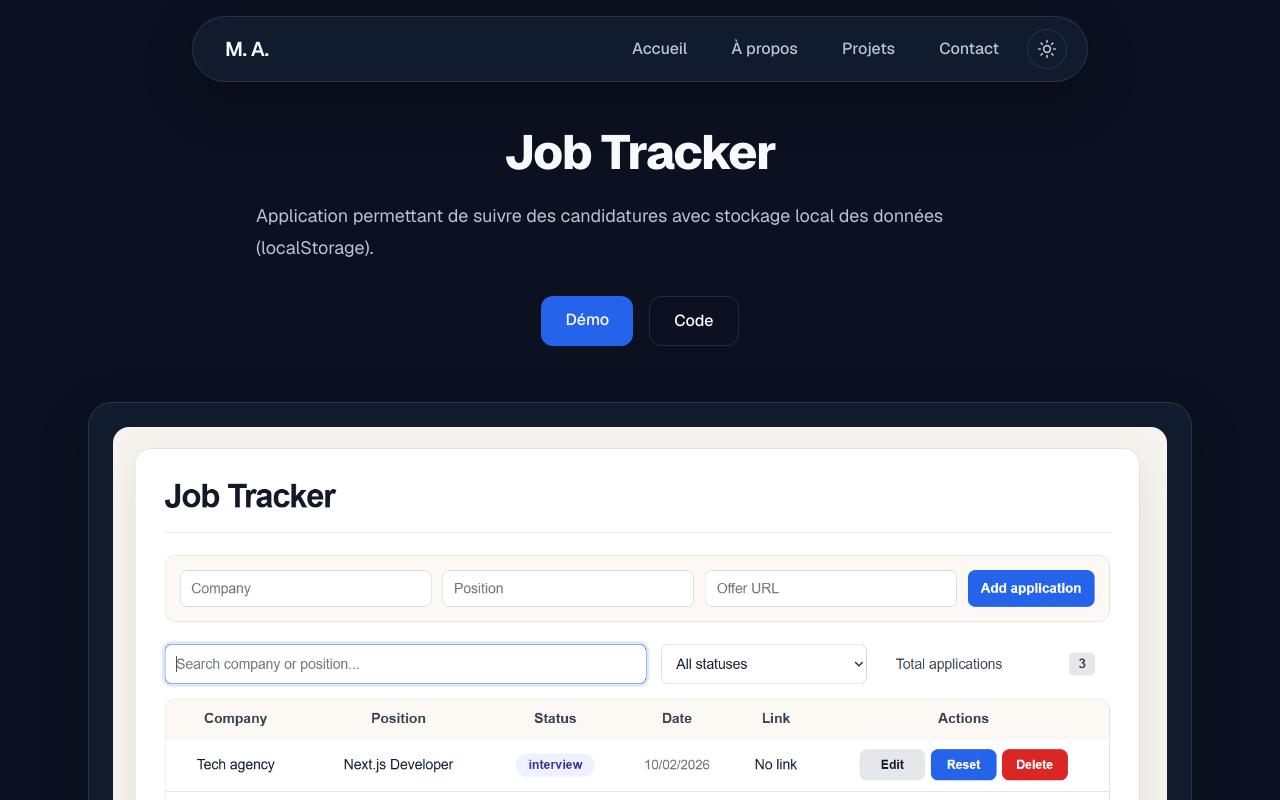
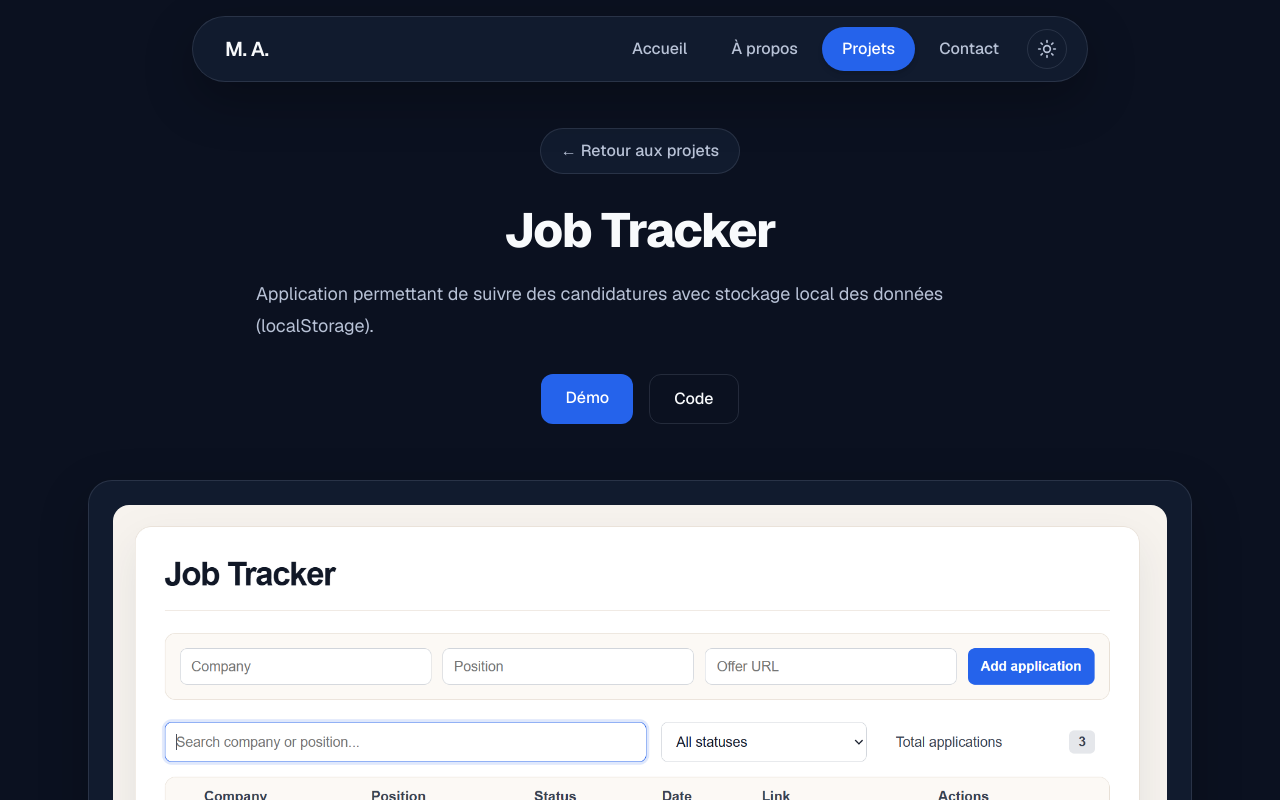
Before and after one commit to m-amroune/portfolio, a Next.js app: page /projects/job-tracker in a window 1280 px wide. Shown: the top 800 px of the page. Built offline with nearby package versions, Linux system fonts and the light colour scheme.

Commit message:
improve project navigation consistency

```diff
--- a/app/projects/admin-dashboard/page.tsx
+++ b/app/projects/admin-dashboard/page.tsx
@@ -1,4 +1,5 @@
 import Image from "next/image";
+import Link from "next/link";
 
 import Footer from "../../../components/Footer";
 import Navbar from "../../../components/Navbar";
@@ -12,7 +13,24 @@ export default function AdminDashboardPage() {
         <article className="mx-auto max-w-6xl px-6 pb-24">
           {/* Project introduction */}
           <header className="mx-auto max-w-4xl text-center">
-            <h1 className="text-4xl font-extrabold tracking-tight md:text-5xl">
+<div className="mb-8 flex justify-center">
+  <Link
+    href="/projects"
+    className="
+      inline-flex cursor-pointer items-center
+      rounded-full border border-[var(--border)]
+      bg-[var(--surface)] px-5 py-2.5
+      text-base font-medium text-[var(--muted)]
+      transition
+      hover:border-[var(--accent)]
+      hover:text-[var(--accent)]
+    "
+  >
+    ← Retour aux projets
+  </Link>
+</div>
+
+  <h1 className="text-4xl font-extrabold tracking-tight md:text-5xl">
               Admin Dashboard
             </h1>
 
--- a/app/projects/github-resume-generator/page.tsx
+++ b/app/projects/github-resume-generator/page.tsx
@@ -1,4 +1,5 @@
 import Image from "next/image";
+import Link from "next/link";
 
 import Footer from "../../../components/Footer";
 import Navbar from "../../../components/Navbar";
@@ -12,7 +13,24 @@ export default function GithubResumeGeneratorPage() {
         <article className="mx-auto max-w-6xl px-6 pb-24">
           {/* Project introduction */}
           <header className="mx-auto max-w-4xl text-center">
-            <h1 className="text-4xl font-extrabold tracking-tight md:text-5xl">
+  <div className="mb-8 flex justify-center">
+  <Link
+    href="/projects"
+    className="
+      inline-flex cursor-pointer items-center
+      rounded-full border border-[var(--border)]
+      bg-[var(--surface)] px-5 py-2.5
+      text-base font-medium text-[var(--muted)]
+      transition
+      hover:border-[var(--accent)]
+      hover:text-[var(--accent)]
+    "
+  >
+    ← Retour aux projets
+  </Link>
+</div>
+
+  <h1 className="text-4xl font-extrabold tracking-tight md:text-5xl">
               GitHub Resume Generator
             </h1>
 
--- a/app/projects/job-tracker/page.tsx
+++ b/app/projects/job-tracker/page.tsx
@@ -1,4 +1,5 @@
 import Image from "next/image";
+import Link from "next/link";
 
 import Footer from "../../../components/Footer";
 import Navbar from "../../../components/Navbar";
@@ -12,7 +13,24 @@ export default function JobTrackerPage() {
         <article className="mx-auto max-w-6xl px-6 pb-24">
           {/* Project introduction */}
           <header className="mx-auto max-w-4xl text-center">
-            <h1 className="text-4xl font-extrabold tracking-tight md:text-5xl">
+ <div className="mb-8 flex justify-center">
+  <Link
+    href="/projects"
+    className="
+      inline-flex cursor-pointer items-center
+      rounded-full border border-[var(--border)]
+      bg-[var(--surface)] px-5 py-2.5
+      text-base font-medium text-[var(--muted)]
+      transition
+      hover:border-[var(--accent)]
+      hover:text-[var(--accent)]
+    "
+  >
+    ← Retour aux projets
+  </Link>
+</div>
+
+  <h1 className="text-4xl font-extrabold tracking-tight md:text-5xl">
               Job Tracker
             </h1>
 
--- a/app/projects/page.tsx
+++ b/app/projects/page.tsx
@@ -3,6 +3,7 @@
 import { motion } from "framer-motion";
 
 import Navbar from "../../components/Navbar";
+import Footer from "../../components/Footer";
 import ProjectBlock from "../../components/ProjectBlock";
 import { projects } from "./projects-data";
 
@@ -113,6 +114,7 @@ export default function Projets() {
 </section>
 </section>
       </main>
+       <Footer />
     </>
   );
 }
--- a/components/ContactModal.tsx
+++ b/components/ContactModal.tsx
@@ -98,7 +98,7 @@ export default function ContactModal({ inline = false }: ContactModalProps) {
               relative mx-auto w-full max-w-2xl
               rounded-2xl border border-[var(--border)]
               bg-[var(--surface)] text-[var(--foreground)]
-              shadow-[0_18px_50px_rgba(0,0,0,0.18)]
+              shadow-[var(--card-shadow)]
             `
           : `
               relative w-full max-w-lg
--- a/components/Navbar.tsx
+++ b/components/Navbar.tsx
@@ -22,6 +22,13 @@ export default function Navbar() {
     useState<SectionId>("accueil");
 
   const [menuOpen, setMenuOpen] = useState(false);
+  const getNavHref = (id: SectionId) => {
+  if (id === "projets" && pathname.startsWith("/projects")) {
+    return "/projects";
+  }
+
+  return `/#${id}`;
+};
 
   useEffect(() => {
     if (pathname !== "/") return;
@@ -95,12 +102,13 @@ export default function Navbar() {
           <ul className="flex items-center gap-1 text-base font-medium">
             {navItems.map(({ id, label }) => {
               const isActive =
-                pathname === "/" && activeSection === id;
+  (pathname === "/" && activeSection === id) ||
+  (id === "projets" && pathname.startsWith("/projects"));
 
               return (
                 <li key={id}>
                   <Link
-                    href={`/#${id}`}
+                    href={getNavHref(id)}
                     aria-current={
                       isActive ? "location" : undefined
                     }
@@ -174,13 +182,14 @@ export default function Navbar() {
           "
         >
           {navItems.map(({ id, label }) => {
-            const isActive =
-              pathname === "/" && activeSection === id;
+           const isActive =
+  (pathname === "/" && activeSection === id) ||
+  (id === "projets" && pathname.startsWith("/projects"));
 
             return (
               <li key={id}>
                 <Link
-                  href={`/#${id}`}
+                  href={getNavHref(id)}
                   onClick={() => setMenuOpen(false)}
                   aria-current={
                     isActive ? "location" : undefined
```
